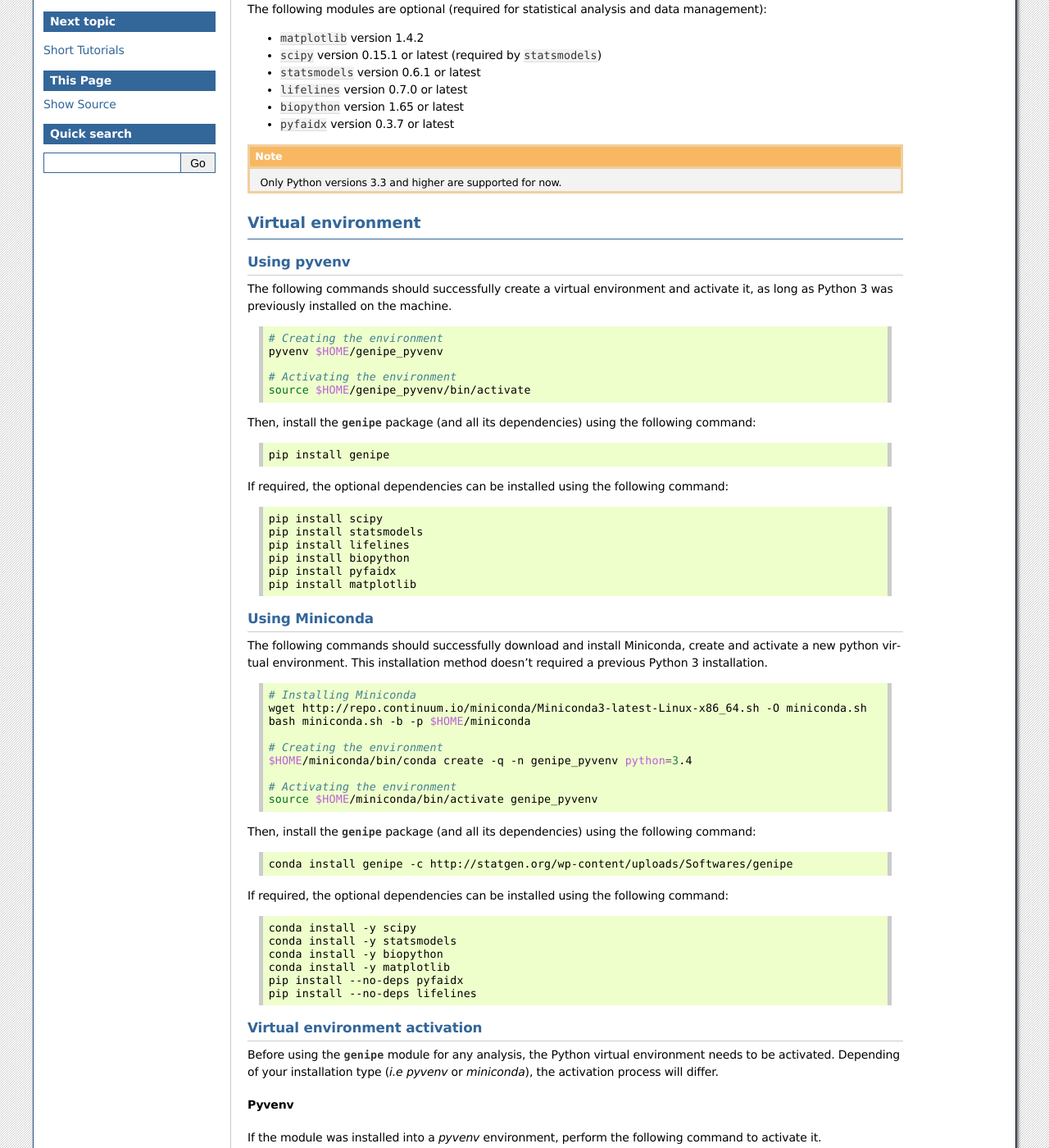
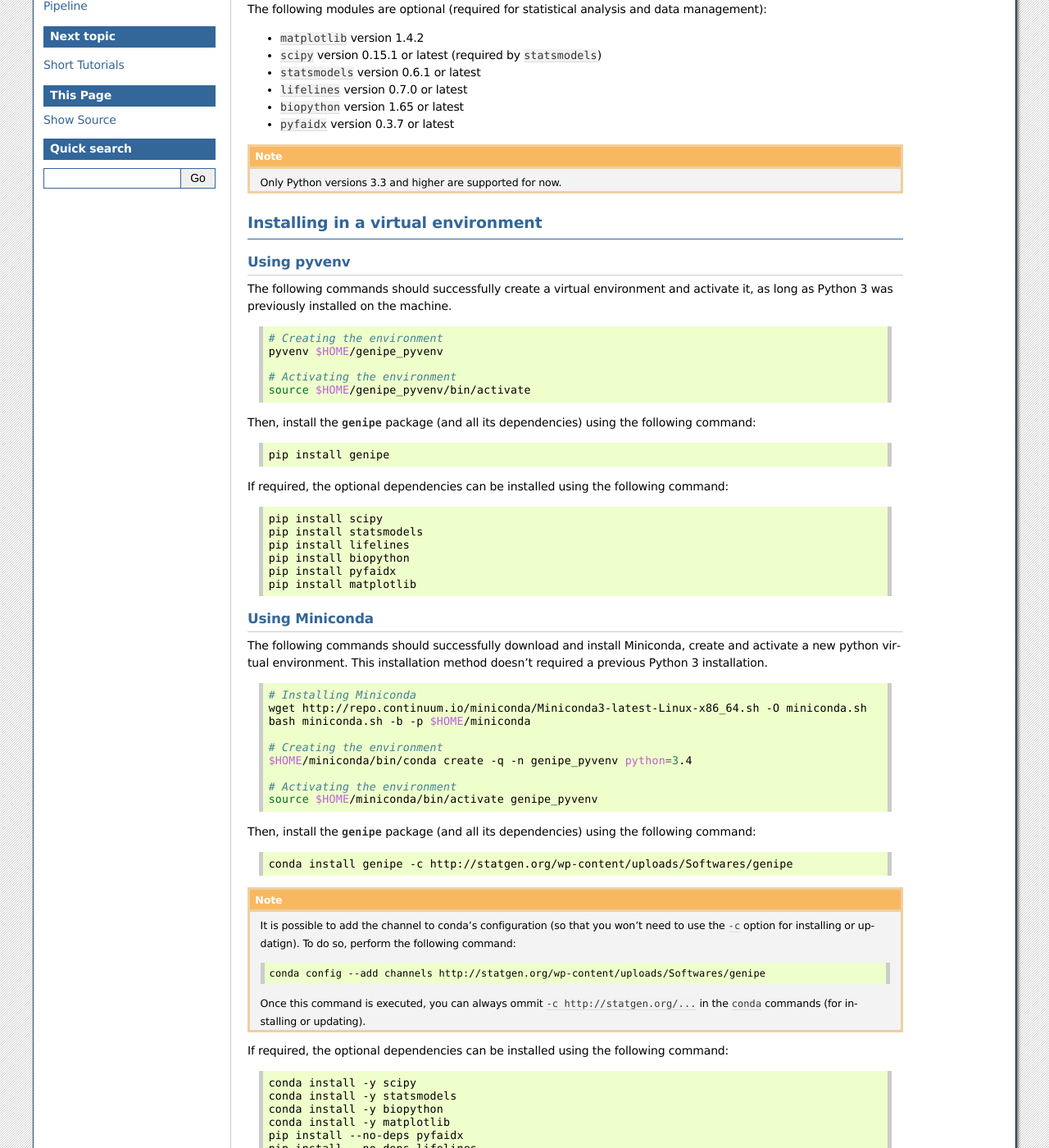
Before and after one commit to pgxcentre/genipe, a Sphinx documentation site: the page built from docs/installation.rst, in a window 1280 px wide and 1400 px high, scrolled down 432 px. Shown: the whole window at 82% size. Built offline with Sphinx 7.4.7, drawn with Linux system fonts in a browser that asks for light colours; the version number could not be read and is left out; some of the changed text lies outside the part shown.

Commit message:
Explanation on how to add a channels for conda

```diff
--- a/docs/installation.rst
+++ b/docs/installation.rst
@@ -40,8 +40,8 @@
 
 .. _install-virt:
 
-Virtual environment
---------------------
+Installing in a virtual environment
+------------------------------------
 
 Using pyvenv
 ^^^^^^^^^^^^^
@@ -102,6 +102,20 @@
 .. code-block:: bash
 
    conda install genipe -c http://statgen.org/wp-content/uploads/Softwares/genipe
+
+.. note::
+
+   It is possible to add the channel to conda's configuration (so that you
+   won't need to use the ``-c`` option for installing or updatign). To do so,
+   perform the following command:
+
+   .. code-block:: bash
+
+      conda config --add channels http://statgen.org/wp-content/uploads/Softwares/genipe
+
+   Once this command is executed, you can always ommit
+   ``-c http://statgen.org/...`` in the ``conda`` commands (for installing or
+   updating).
 
 If required, the optional dependencies can be installed using the following
 command:
@@ -186,3 +200,13 @@
 .. code-block:: bash
 
    conda update genipe -c http://statgen.org/wp-content/uploads/Softwares/genipe
+
+.. note::
+
+   If you have configured ``conda`` to use the :py:mod:`genipe` channel (see
+   the note above), the following command can be executed to update the
+   package:
+
+   .. code-block:: bash
+
+      conda update genipe
```
